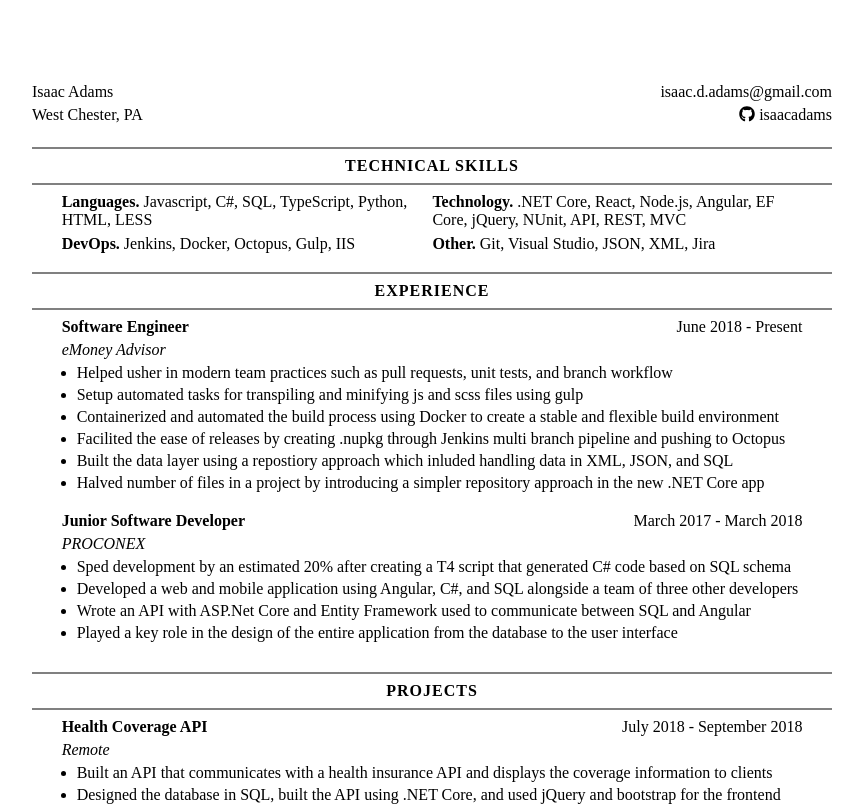
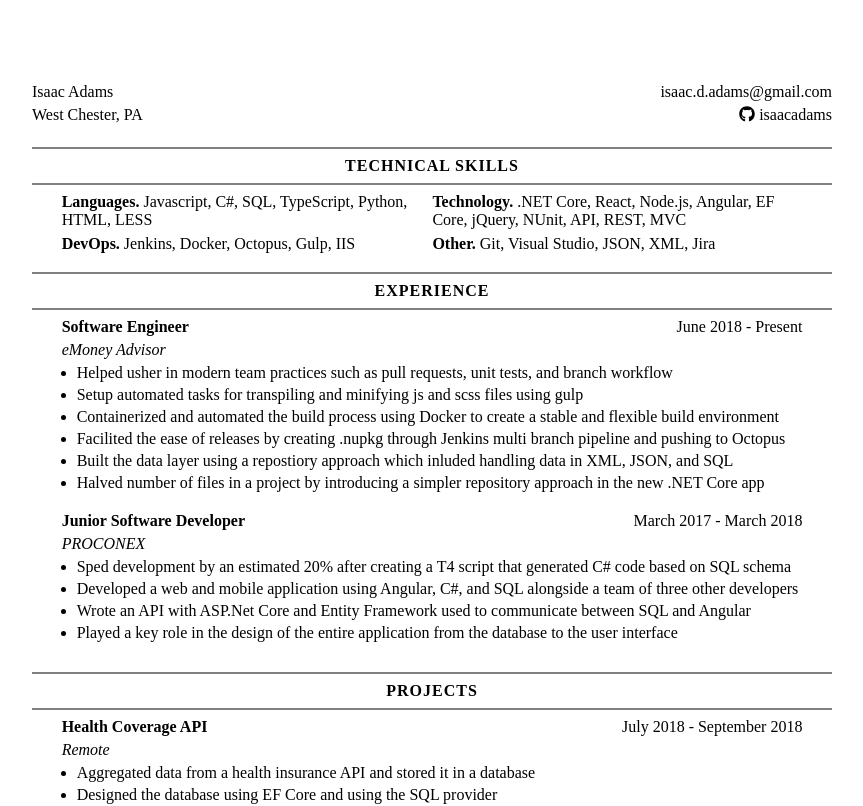
Before and after one commit to isaacadams/resume, a React (Vite) app: page / in a window 1280 px wide. Shown: the top 806 px of the page, without its empty margins (208-1071 px from the left). Built offline with nearby package versions, Linux system fonts and the light colour scheme.

Commit message:
:speech_balloon: improving Health Coverage API descriptions

```diff
--- a/src/index.tsx
+++ b/src/index.tsx
@@ -71,8 +71,9 @@ function Resume(props) {
                         company={<i>Remote</i>}
                         date="July 2018 - September 2018"
                         descriptions={[
-                            "Built an API that communicates with a health insurance API and displays the coverage information to clients",
-                            "Designed the database in SQL, built the API using .NET Core, and used jQuery and bootstrap for the frontend",
+                            "Aggregated data from a health insurance API and stored it in a database",
+                            "Designed the database using EF Core and using the SQL provider",
+                            "Displayed the coverage information to clients through a .NET core web app built using jQuery and bootstrap"
                         ]}
                     />
                     <YSpacer space="8px" />
```
